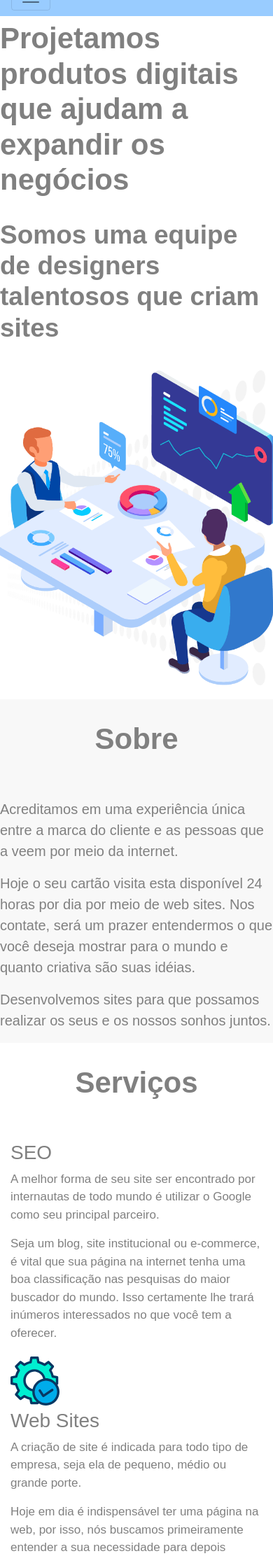
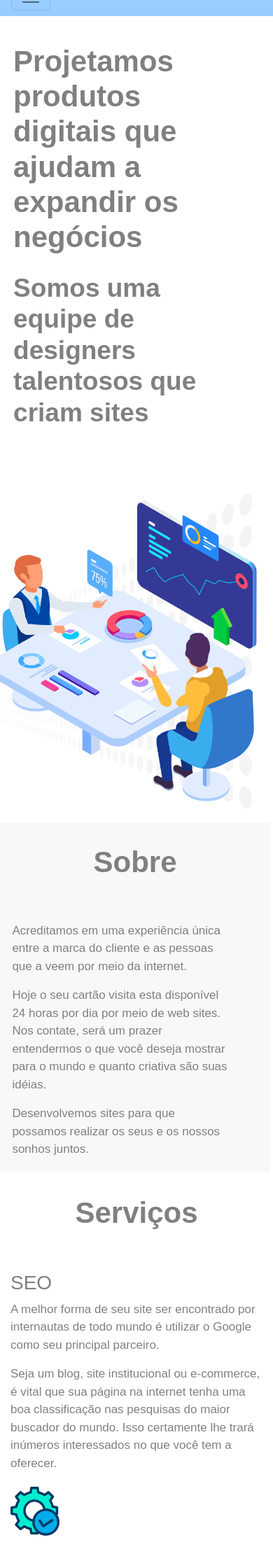
Before and after one commit to vitorramosdasilva/geghis, a Django app: page / in a window 390 px wide. Shown: the part 33-2256 px from the top of the page at 70% size. Run offline with Django 3.2, Linux system fonts and the light colour scheme; some libraries are stand-ins or nearby versions.

Commit message:
media qery css

```diff
--- a/commands/demandas.txt
+++ b/commands/demandas.txt
@@ -1,3 +1,3 @@
 - 1 alterar seguranca variaveis de ambiente (feito) ..
-2 - capthcha send mail ..
+2 - capthcha send mail .. (feito) ..
 3 - alterar layout mobily first ..
--- a/genghiscode/settings.py
+++ b/genghiscode/settings.py
@@ -18,8 +18,8 @@ PROJECT_ROOT = os.path.dirname(os.path.abspath(__file__))
 SETTINGS_PATH = os.path.dirname(os.path.dirname(__file__))
 
 # Quick-start development settings - unsuitable for production
-# DEBUG = True
-DEBUG = os.environ.get("DEBUG", True)
+DEBUG = True
+# DEBUG = os.environ.get("DEBUG", True)
 
 # SECURITY WARNING: keep the secret key used in production secret!
 SECRET_KEY = os.environ.get('SECRET_KEY', 'ABCX')
--- a/myApp/static/assets/css/style.css
+++ b/myApp/static/assets/css/style.css
@@ -38,30 +38,34 @@ nav{
 }
 
 #sobre {
-    /*border-style: solid;
-    border-color: black;
-    */
 	background-color:#F8F8F8;
 	width: 100%;
-	height:100%;
 	text-align: justify-all;
-
+  height: 500px;
 }
 
-.sobre{
-	font-size:20px;
+#sobre .row{
+  width: 98%;
 }
 
 #servico {
     /*margin-top: -40px;*/
     /*border-style: solid;
     border-color: black;*/
-	width: 100%;
-	height:70%;
+	/* width: 98%; */
+	/* height:100%; */
 	text-align: justify-all;
+    height: 550px;
 
 }
 
+.col-md-2{
+  width: 98%;
+}
+
+#contato .row{
+  width: 98%;
+}
 
 #contato {
 text-align: justify-all;
@@ -84,22 +88,24 @@ vertical-align: middle;
 	 padding-bottom: 50px;
 }
 
+#pai{
+  width: 98%;
+
+}
 
 #pai, h1{
 	margin-top:8%;
 	font-size:42px;
 	font-weight: bold;
 }
+
 #pai, h2{
 	margin-top:8%;
 	font-size:37px;
 	font-weight: bold;
 }
 
-
 .card, .btn, .form-control { border-radius: 0; }
-
-
 
 /*FOOTER*/
 
@@ -107,6 +113,7 @@ footer {
   background: #505050;
   color: white;
   margin-top:100px;
+  width: 100%;
 }
 
 footer a {
@@ -214,17 +221,78 @@ ul.social-network li {
   background-color: #F9F9F9;
 }
 
-/*
-#logo{
+@media (max-width: 795px) {
 
-	background-image: url("logo-3.png");
-	background-repeat: no-repeat;
-	background-size: contain;
+  #painel2{
+    margin-top: 10%;
+    margin-left: 5%;
+    margin-right: 5%;
 
-	height: 100px;
-	width: 130px;
-	margin-top:-17%;
+  }
+
+  #painel2 h1 h2{
+    font-size:6.0vw;
+
+  }
+
+  #sobre{
+    height: 450;
+    width: 99%;
+
+  }
+
+
+
+  #sobre p {
+    margin-left: 5%;
+    margin-right: 5%;
+
+
+  }
+
+  #servico{
+    height: 875px;
+    width: 100%;
+    display: block;
+  }
+
+  #servico img{
+    margin-bottom: 10%;
+  }
+
+  .social-network social-circle{
+    padding-bottom: 20%;
+
+  }
+
 
 }
 
-*/
+@media (max-width: 360px) {
+  #sobre{
+    height: 550px;
+    width: 101.0%;
+
+  }
+
+  #sobre p {
+    margin-left: 5%;
+    margin-right: 5%;
+  }
+
+  #servico{
+    height: 990px;
+    width: 100%;
+    display: block;
+  }
+
+  #footer{
+    width: 110%;
+  }
+
+  #painel2 h1 h2{
+    font-size:4.0vw;
+
+  }
+
+}
--- a/myApp/templates/index.html
+++ b/myApp/templates/index.html
@@ -92,6 +92,7 @@
 		<div id="painel2" class="col-md-4">
 			<h1>Projetamos produtos digitais que ajudam a expandir os negócios</h1>
             <h2>Somos uma equipe de designers talentosos que criam sites</h2>
+			</br>
 		</div>
 		<div id="painel" class="col-md-7"></div>
 	</div>
@@ -264,7 +265,7 @@
 			  <ul class="list-unstyled">
 				<li><a href="#"></a></li>
 				<li><a href="#"><span class="fa fa-phone" aria-hidden="true"></span> (011) 96354-0902</a></li>
-				<li><a href="#"><span class="fa fa-envelope" aria-hidden="true"></span> contato@genghiscode.com.br</a></li>
+				<li><a href="#"><span class="fa fa-envelope" aria-hidden="true"></span>contato@genghiscode.com.br</a></li>
 
 			  </ul>
 			</div>
@@ -291,7 +292,9 @@
 				 <li><a href="#" class="icoLinkedin" title="Linkedin"><i class="fa fa-linkedin"></i></a></li>
 				</ul>
 			</div>
+
 		</div>
+		</br>
 		<div class="row">
 			<div class="col-md-12 copy">
 				<p class="text-center">&copy; Copyright 2020 - GenghisCode.  All rights reserved.</p>
```
Also changed, not shown: 2 other files.
